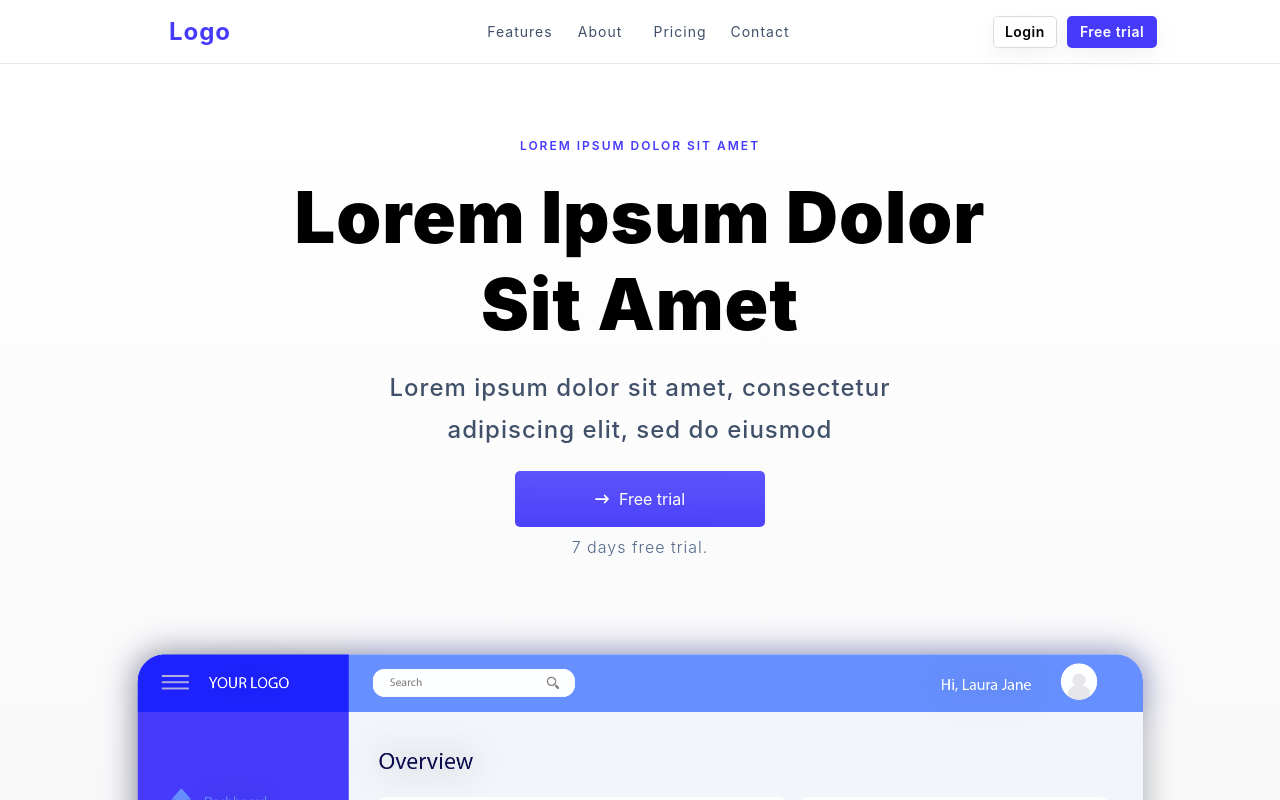
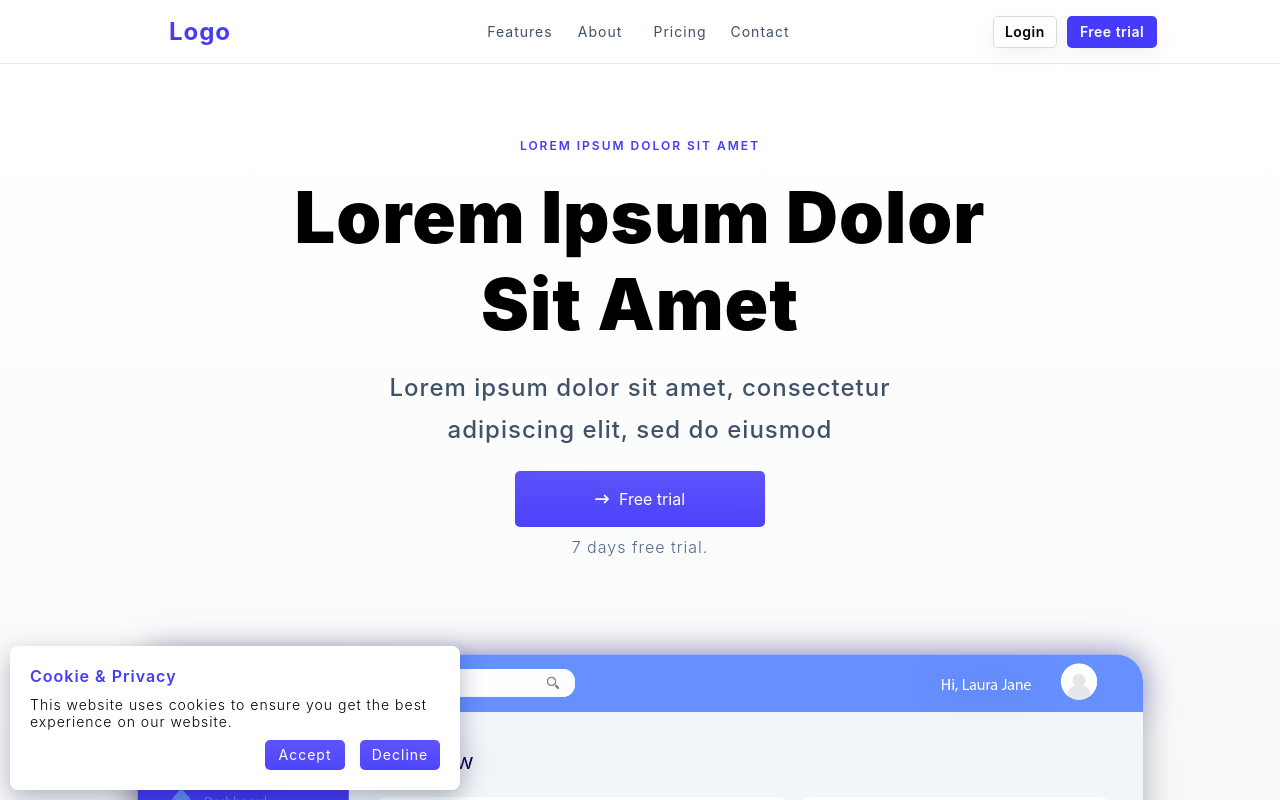
Before and after one commit to davidhngr/sample-site, a React (Create React App) app: page / in a window 1280 px wide. Shown: the top 800 px of the page. Built offline with nearby package versions, Linux system fonts and the light colour scheme.

Commit message:
added cookie popup

```diff
--- a/src/pages/App.jsx
+++ b/src/pages/App.jsx
@@ -1,3 +1,4 @@
+import * as React from "react";
 import "../dist/scss/styles.scss";
 import Navbar from "../components/Navbar/Navbar";
 import Footer from "../components/Footer/Footer";
@@ -16,9 +17,51 @@ import {
 } from "@fortawesome/free-solid-svg-icons";
 
 function App() {
+  const Cookie = () => {
+    const [consent, setConsent] = React.useState(null);
+
+    React.useEffect(() => {
+      setConsent(localStorage.getItem("consent"));
+    }, [consent]);
+
+    const acceptCookie = () => {
+      localStorage.setItem("consent", "true");
+      setConsent(localStorage.getItem("consent"));
+    };
+
+    const declineCookie = () => {
+      localStorage.setItem("consent", "false");
+      setConsent(localStorage.getItem("consent"));
+    };
+
+    if (consent === null) {
+      return (
+        <div className="cookie">
+          <div className="cookie-container">
+            <div className="cookie-header">Cookie & Privacy</div>
+            <div className="cookie-body">
+              This website uses cookies to ensure you get the best experience on
+              our website.
+            </div>
+            <div className="cookie-cta">
+              <div className="button" onClick={acceptCookie}>
+                Accept
+              </div>
+              <div className="button" onClick={declineCookie}>
+                Decline
+              </div>
+            </div>
+          </div>
+        </div>
+      );
+    }
+  };
+
   return (
     <div className="homepage">
+      <Cookie />
       <Navbar />
+
       <div className="hero-container">
         <div className="content">
           <h4>Lorem ipsum dolor sit amet</h4>
```
Also changed, not shown: src/dist/scss/_config.scss, src/dist/scss/_menu.scss, src/dist/scss/_utilities.scss.
